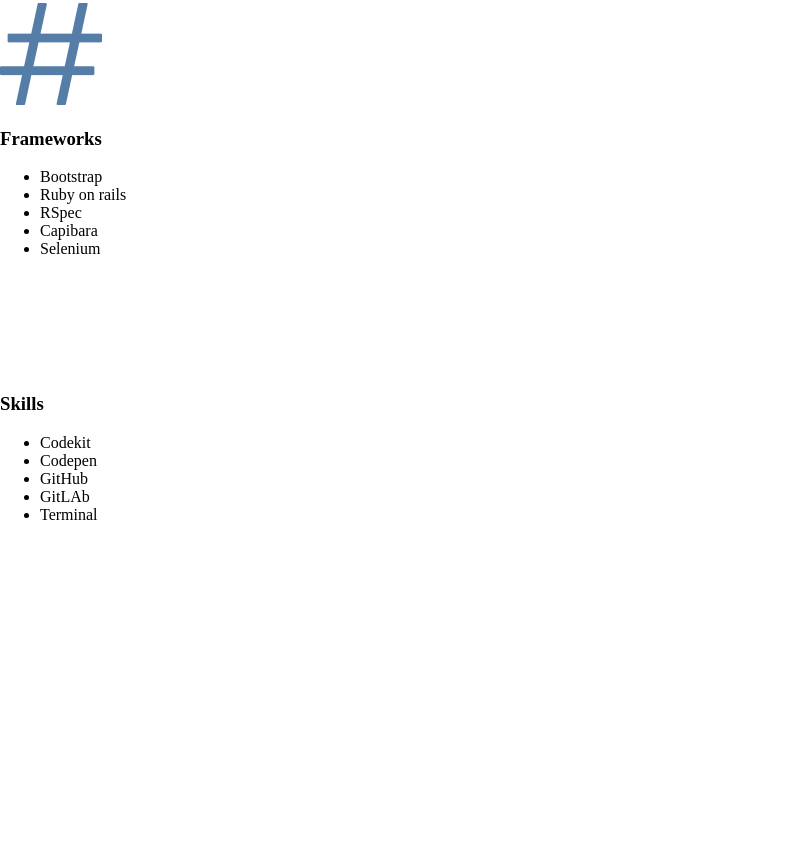
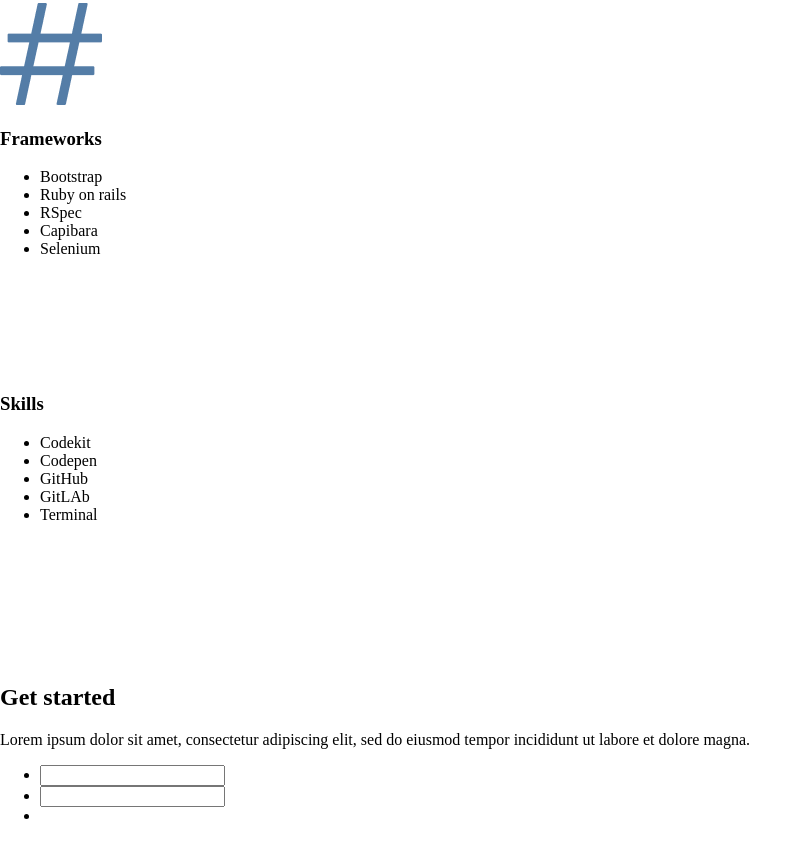
Before and after one commit to codehass/Portfolio, a website: page index.html in a window 1280 px wide. Shown: the part 2977-3818 px from the top of the page, without its empty margins (0-808 px from the left). Before the commit the page ends 3623 px from the top, so only its background shows below. Drawn offline with Linux system fonts and the light colour scheme.

Commit message:
Add contact section

```diff
--- a/index.html
+++ b/index.html
@@ -194,5 +194,34 @@
         </div>
       </section>
     </div>
+
+    <div class="container">
+      <section class="contact">
+        <img src="" alt="" />
+        <div>
+          <h2>Get started</h2>
+          <p>
+            Lorem ipsum dolor sit amet, consectetur adipiscing elit, sed do
+            eiusmod tempor incididunt ut labore et dolore magna.
+          </p>
+        </div>
+
+        <form action="">
+          <ul>
+            <li>
+              <label for=""></label>
+              <input type="text" />
+            </li>
+            <li>
+              <label for=""></label>
+              <input type="text" />
+            </li>
+            <li>
+              <label for=""></label>
+            </li>
+          </ul>
+        </form>
+      </section>
+    </div>
   </body>
 </html>
```
